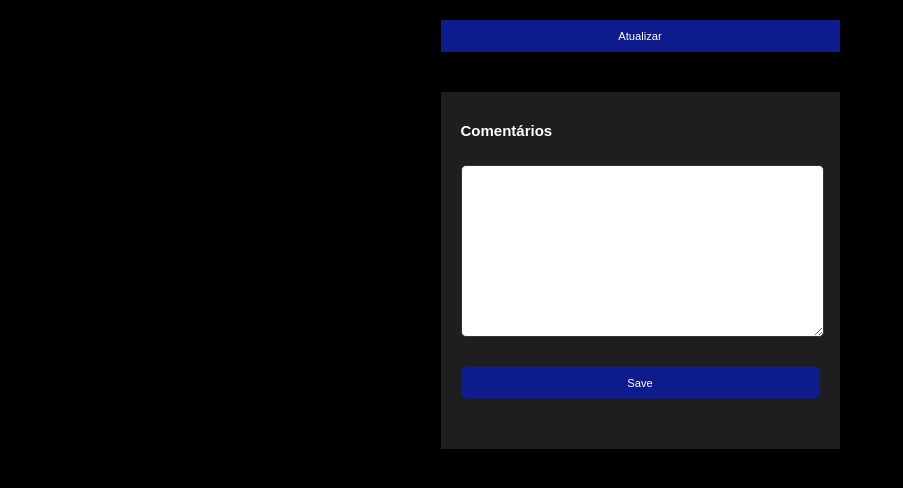
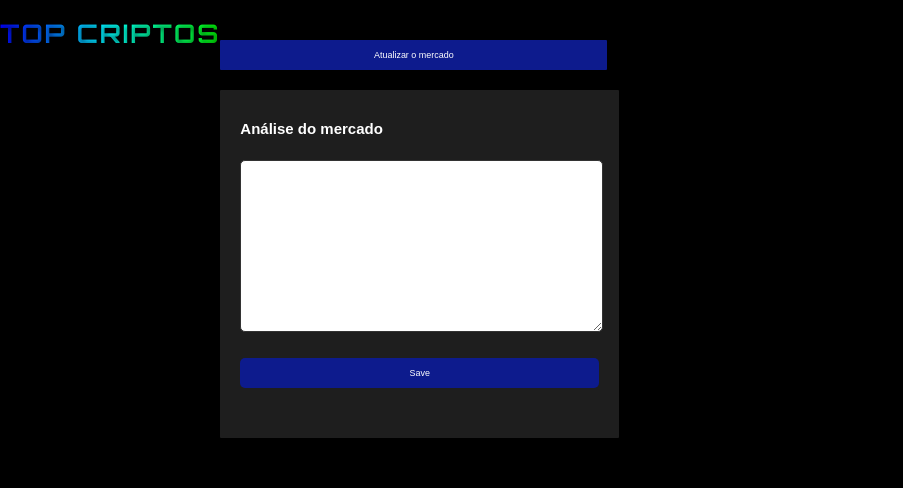
Before and after one commit to GabrielV26/tree-map, a Django app: page / in a window 1280 px wide. Shown: the top 488 px of the page, without its empty margins (0-903 px from the left). Run offline with Django 5.2, Linux system fonts and the light colour scheme; data that the repository does not hold is empty.

Commit message:
Ajuste no front-end e apresentação de novos dados sobre criptomoedas.

```diff
--- a/AppTreeMap/static/style.css
+++ b/AppTreeMap/static/style.css
@@ -1,21 +1,76 @@
-body {
+        @import url('https://fonts.googleapis.com/css2?family=Orbitron:wght@400;700&display=swap');
+        @import url('https://fonts.googleapis.com/css2?family=Roboto:wght@400;700&display=swap');
+        body {
             font-family: Arial, sans-serif;
             background-color: black;
-            color: #333;
+            color: #f0f0f0;
             margin: 0;
             padding: 0;
+            box-sizing: border-box;
+            font-size: 0.8em;
+        }
+
+        .content{
             display: flex;
-            flex-direction: column;
-            align-items: center;
-            justify-content: center;
-            box-sizing: border-box;
+        }
+
+        .ranking h1 {
+            font-family: 'Orbitron', sans-serif;
+            color: #0ff;
+            margin-bottom: 20px;
+            text-align: center;
+            font-weight: 700;
+            text-transform: uppercase;
+            letter-spacing: 2px;
+            text-shadow: 2px 2px 4px rgba(0, 0, 0, 0.5);
+            background: linear-gradient(90deg, #00f, #0ff, #0f0);
+            -webkit-background-clip: text;
+            color: transparent;
+        }
+
+        #dataDisplay {
+            padding: 18px;
+        }
+
+        #dataDisplay .crypto-data {
+            background-color: #fff;
+            border: 1px solid #1e1e1e;
+            padding: 15px;
+            box-shadow: 0 2px 4px rgba(0, 0, 0, 0.1);
+        }
+
+        #dataDisplay .crypto-data h2 {
+            font-family: 'Orbitron', sans-serif;
+            font-size: 24px;
+            color: #0d6efd;
+            margin-bottom: 10px;
+        }
+
+        #dataDisplay .crypto-data p {
+            font-size: 16px;
+            margin: 5px 0;
+        }
+
+        #dataDisplay .crypto-data .market-cap {
+            color: #28a745;
+        }
+
+        #dataDisplay .crypto-data .previous-market-cap {
+            color: #dc3545;
+        }
+
+        .market-cap-up {
+            color: #28a745;
+        }
+
+        .market-cap-down {
+            color: #dc3545;
         }
 
         #treemap {
             margin-top: 20px;
             display: flex;
             flex-wrap: wrap;
-            width: min-content;
         }
 
         .crypto {
@@ -37,12 +92,12 @@ body {
 
         .crypto > .symbol {
             color: #f0f0f0;
-            font-size: 0.5em;
+            font-size: 0.8em;
         }
 
         .crypto > .market-cap-percentage {
             color: #f0f0f0;
-            font-size: 0.5em;
+            font-size: 0.8em;
         }
 
         #loadDataButton {
@@ -54,7 +109,7 @@ body {
             font-size: 0.7em;
             cursor: pointer;
             transition: background-color 0.3s, transform 0.3s;
-            width: 100%;
+            width: 97%;
             margin-top: 20px;
         }
 
@@ -70,11 +125,10 @@ body {
         .container {
             display: flex;
             flex-direction: column;
-            align-items: center;
         }
 
         .form-container {
-            width: 100%;
+            width: 94%;
             max-width: -webkit-fill-available;
             margin-top: 20px;
             padding: 20px;
--- a/AppTreeMap/templates/index.html
+++ b/AppTreeMap/templates/index.html
@@ -5,21 +5,27 @@
     <meta charset="UTF-8">
     <meta name="viewport" content="width=device-width, initial-scale=1.0">
     <link rel="stylesheet" href="{% static 'style.css' %}">
-    <title>Crypto Treemap</title>
+    <title>Top criptos</title>
     <script src="https://code.jquery.com/jquery-3.6.0.min.js"></script>
 </head>
 <body>
+    <div class="content">
+        <div class="ranking">
+            <h1>Top criptos</h1>
+            <div id="dataDisplay"></div> <!-- Div para exibir dados da API -->
+        </div>
         <div class="container">
-        <button id="loadDataButton" title="Recomendação de uso a cada 40 segundos.">Atualizar</button>
             <div id="treemap"></div>
+            <button id="loadDataButton" title="Recomendação de uso a cada 40 segundos.">Atualizar o mercado</button>
             <div class="form-container">
-            <h1>Comentários</h1>
+                <h1>Análise do mercado</h1>
                 <form id="saveDetailForm" method="post" action="{% url 'save_data' %}">
                     {% csrf_token %}
                     {{ form.as_p }}
                     <button type="submit">Save</button>
                 </form>
                 <div id="formMessage" style="color: white; margin-top: 10px;"></div>
+            </div>
         </div>
     </div>
     <script>
@@ -30,7 +36,9 @@
                     method: 'GET',
                     success: function(data) {
                         const treemap = $('#treemap');
-                        treemap.empty(); // Clear previous data
+                        const dataDisplay = $('#dataDisplay'); // Seletor para a nova div
+                        treemap.empty(); // Limpar dados anteriores
+                        dataDisplay.empty(); // Limpar dados anteriores
 
                         const cryptos = data.treemap;
 
@@ -52,12 +60,18 @@
                         }
 
                         cryptos.forEach(crypto => {
-                            const marketCapPercentage = ((crypto.market_cap / totalMarketCap) * 100).toFixed(2) + '%';
+                            const marketCapPercentage = ((crypto.market_cap / totalMarketCap) * 100).toFixed(2);
+                            const marketCapPercentageText = marketCapPercentage >= 1 ? marketCapPercentage + '%' : '';
+                            const symbolFontSize = marketCapPercentage >= 2 ? '1.2em' : '0.5em';
 
-                            const cryptoDiv = $('<div class="crypto" title="'  + 'A capitalização de mercado de '+ crypto.name+ ': ' + formatCurrency(crypto.market_cap) + '"></div>');
+                            const cryptoDiv = $('<div class="crypto" title="' + 'A capitalização de mercado de ' + crypto.name + ': ' + formatCurrency(crypto.market_cap) + '"></div>');
 
-                            const symbolDiv = $('<div class="symbol"></div>').text(crypto.symbol);
-                            const marketCapPercentageDiv = $('<div class="market-cap-percentage"></div>').text(marketCapPercentage);
+                            const symbolDiv = $('<div class="symbol"></div>').text(crypto.symbol).css({
+                                fontSize: symbolFontSize
+                            });
+                            const marketCapPercentageDiv = $('<div class="market-cap-percentage"></div>').text(marketCapPercentageText).css({
+                                fontSize: symbolFontSize
+                            });;
 
                             cryptoDiv.append(marketCapPercentageDiv);
                             cryptoDiv.append(symbolDiv);
@@ -66,7 +80,7 @@
                             const width = Math.min(size, maxRowWidth - currentLeft);
                             const height = width;
 
-                            const color = crypto.current_market_cap > crypto.previous_market_cap ? '#28a745' : '#dc3545';
+                            const color = crypto.market_cap > crypto.previous_market_cap ? '#28a745' : '#dc3545';
 
                             cryptoDiv.css({
                                 width: width + 'px',
@@ -88,6 +102,19 @@
                                 currentRowHeight = Math.max(currentRowHeight, height);
                             }
                         });
+
+                        // Display data in the new div
+                        const dataHtml = cryptos.map(crypto => {
+                            const marketCapClass = crypto.market_cap > crypto.previous_market_cap ? 'market-cap-up' : 'market-cap-down';
+
+                            return `<div class="crypto-data">
+                                <h2>${crypto.name} (${crypto.symbol})</h2>
+                                <p class="${marketCapClass}">Capitalização de mercado: ${formatCurrency(crypto.market_cap)}</p>
+                                <p class="${marketCapClass}">Capitalização de mercado anterior: ${formatCurrency(crypto.previous_market_cap)}</p>
+                            </div>`;
+                        }).join('');
+
+                        dataDisplay.html(dataHtml);
                     },
                     error: function(error) {
                         console.error('Error fetching crypto data:', error);
--- a/chart/views.py
+++ b/chart/views.py
@@ -4,6 +4,7 @@ from .models import SaveDetail
 from .forms import SaveDetailForm
 import requests
 import json
+import os
 
 
 def index(request):
@@ -13,6 +14,19 @@ def index(request):
 
 # API free do CoinMarketCap
 API_KEY = '2767653c-9b83-4202-8d26-7c26afde4c8c'
+DATA_FILE = 'crypto_data.json'
+
+
+def load_previous_data():
+    if os.path.exists(DATA_FILE):
+        with open(DATA_FILE, 'r') as f:
+            return json.load(f)
+    return {}
+
+
+def save_current_data(data):
+    with open(DATA_FILE, 'w') as f:
+        json.dump(data, f)
 
 
 def get_crypto_data(api_key, limit=10):
@@ -29,7 +43,17 @@ def get_crypto_data(api_key, limit=10):
 
     response = requests.get(url, headers=headers, params=params)
     if response.status_code == 200:
-        return response.json()['data']
+        current_data = response.json()['data']
+
+        previous_data = load_previous_data()
+        for crypto in current_data:
+            symbol = crypto['symbol']
+            crypto['previous_market_cap'] = previous_data.get(symbol, {}).get('market_cap', 0)
+
+        # Save the current data for future comparison
+        save_current_data({crypto['symbol']: {'market_cap': crypto['quote']['USD']['market_cap']} for crypto in current_data})
+
+        return current_data
     else:
         return None
 
@@ -43,7 +67,8 @@ def get_data(request):
             {
                 'name': crypto['name'],
                 'symbol': crypto['symbol'],
-                'market_cap': crypto['quote']['USD']['market_cap']
+                'market_cap': crypto['quote']['USD']['market_cap'],
+                'previous_market_cap': crypto['previous_market_cap']
             }
             for crypto in crypto_data
         ]
```
Lines whose indentation alone changed are shown as unchanged.
